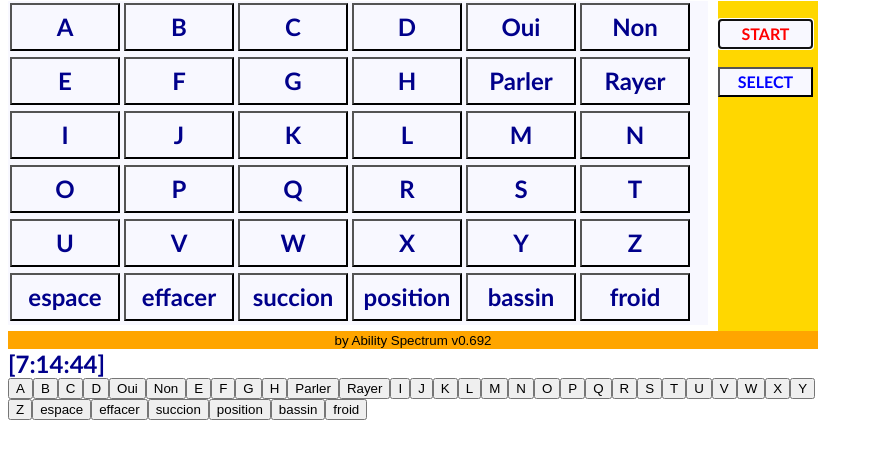
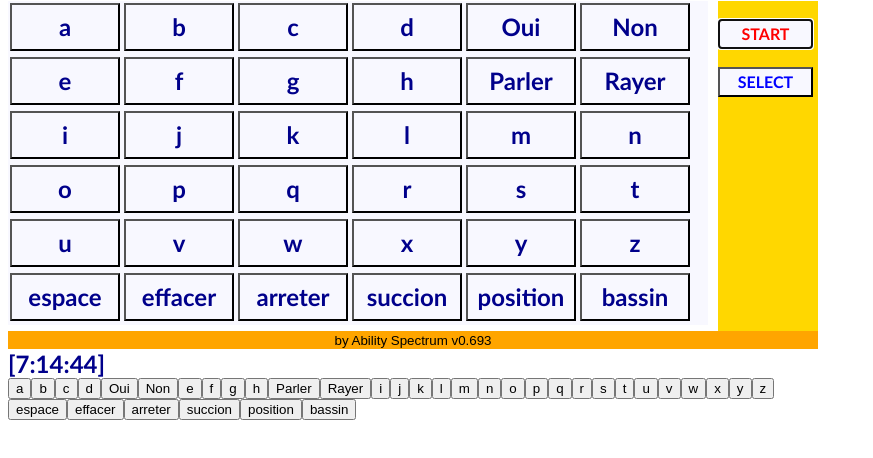
Before and after one commit to ylh888/CommBoard, a plain HTML site: page index.html in a window 1280 px wide. Shown: the part 42-500 px from the top of the page, without its empty margins (0-873 px from the left). Drawn offline with Linux system fonts and the light colour scheme.

Commit message:
v.693 lower case keyed; no speaking while scanning
- lower case board
- turn off speaking while autoscanning

```diff
--- a/commboard.js
+++ b/commboard.js
@@ -16,51 +16,48 @@ var debugMessage = "",
 // state:: 0=cycle row, 1=cycle column, 2= action on button (row,col)
 
 var buttonText=
-    [   {"t":"A", kind:"Alpha"},
-        {"t":"B", kind:"Alpha"},
-        {"t":"C", kind:"Alpha"},
-        {"t":"D", kind:"Alpha"},
+    [   {"t":"a", kind:"Alpha"},
+        {"t":"b", kind:"Alpha"},
+        {"t":"c", kind:"Alpha"},
+        {"t":"d", kind:"Alpha"},
         {"t":"Oui", kind:"SayIt"},
         {"t":"Non", kind:"SayIt"},
 
-        {"t":"E", kind:"Alpha"},
-        {"t":"F", kind:"Alpha"},
-        {"t":"G", kind:"Alpha"},
-        {"t":"H", kind:"Alpha"},
+        {"t":"e", kind:"Alpha"},
+        {"t":"f", kind:"Alpha"},
+        {"t":"g", kind:"Alpha"},
+        {"t":"h", kind:"Alpha"},
         {"t":"Parler", kind:"SayAll"},
         {"t":"Rayer", kind:"Erase"},
 
 
-        {"t":"I", kind:"Alpha"},
-        {"t":"J", kind:"Alpha"},
-        {"t":"K", kind:"Alpha"},
-        {"t":"L", kind:"Alpha"},
-        {"t":"M", kind:"Alpha"},
-        {"t":"N", kind:"Alpha"},
+        {"t":"i", kind:"Alpha"},
+        {"t":"j", kind:"Alpha"},
+        {"t":"k", kind:"Alpha"},
+        {"t":"l", kind:"Alpha"},
+        {"t":"m", kind:"Alpha"},
+        {"t":"n", kind:"Alpha"},
 
-        {"t":"O", kind:"Alpha"},
-        {"t":"P", kind:"Alpha"},
-        {"t":"Q", kind:"Alpha"},
-        {"t":"R", kind:"Alpha"},
-        {"t":"S", kind:"Alpha"},
-        {"t":"T", kind:"Alpha"},
+        {"t":"o", kind:"Alpha"},
+        {"t":"p", kind:"Alpha"},
+        {"t":"q", kind:"Alpha"},
+        {"t":"r", kind:"Alpha"},
+        {"t":"s", kind:"Alpha"},
+        {"t":"t", kind:"Alpha"},
 
-        {"t":"U", kind:"Alpha"},
-        {"t":"V", kind:"Alpha"},
-        {"t":"W", kind:"Alpha"},
-        {"t":"X", kind:"Alpha"},
-        {"t":"Y", kind:"Alpha"},
-        {"t":"Z", kind:"Alpha"},
+        {"t":"u", kind:"Alpha"},
+        {"t":"v", kind:"Alpha"},
+        {"t":"w", kind:"Alpha"},
+        {"t":"x", kind:"Alpha"},
+        {"t":"y", kind:"Alpha"},
+        {"t":"z", kind:"Alpha"},
 
         {"t":"espace", kind:"Subs", substitute:" "},
-
         {"t":"effacer", kind:"Delete"},
+        {"t":"arreter", kind:"SayIt"},
         {"t":"succion", kind:"SayIt"},
         {"t":"position", kind:"SayIt"},
         {"t":"bassin", kind:"SayIt"},
-        {"t":"froid", kind:"SayIt"},
-
-
     ];
 
 
@@ -165,7 +162,12 @@ function selected() {
     stateChanged();
 }
 function buttonClicked(i) {
-   if (pauseState) return;
+   if (pauseState) {
+       if( buttonText[highlightButton].kind == "SayIt" ) {
+           pauseIt();
+       }
+    return;
+   }
    selectPressed=1;
    stateChanged();
 
@@ -173,7 +175,6 @@ function buttonClicked(i) {
 
 function doButton(i) {
     debugMessage = "do " + i + " ";
-
 
     switch (buttonText[i].kind ) {
         case "Alpha":
@@ -223,41 +224,6 @@ function testMe() {
     debugMessage = "clicked " + (inc);
 }
 
-/*function setRowTabbing(){
-     return;
-    for (var i=0; i<nRows; i++) {
-        document.getElementById("row" + i).setAttribute("tabindex",i+1);
-    }
-    //debugMessage += "row tabbing";
-}
-
-function UnsetRowTabbing(){
-    return;
-    for(var i=0; i<nRows; i++){
-        document.getElementById("row" + i).setAttribute("tabindex","");
-    }
-    //debugMessage += "unset row tabbing"
-}
-
-function setButtonTabbing(row){
-    return;
-    for(var i=0; i<nCols; i++) {
-        document.getElementById("btn" + (i + row*nCols)).setAttribute("tabindex",i+1);
-    }
-    //debugMessage += "button tabbing";
-}
-
- function UnsetButtonTabbing(row) {
- return;
- //if (document.getElementById("btn" + row*nCols).tabindex==1) {
- for(var i=0; i<nCols; i++) {
- document.getElementById("btn" + (i + row*nCols)).setAttribute("tabindex","");
- }
- //debugMessage += "unset button tabbing";
- //}
- }
-*/
-
 function stateChanged()
 {
     // select pressed  - state transition
@@ -265,9 +231,6 @@ function stateChanged()
     if(state==0) {
         selectedRow = highlightRow;
         setRowButtons(selectedRow, "Off");
-
-        //UnsetRowTabbing();
-        //setButtonTabbing(selectedRow);
 
         highlightButton=selectedRow*nCols;
 
@@ -282,8 +245,6 @@ function stateChanged()
         setRow(selectedRow, "Off");
 
         setButton(highlightButton,'Off');
-        //UnsetButtonTabbing(selectedRow);
-        //setRowTabbing();
 
         if(buttonText[highlightButton].kind != "SayAll") {
             playmp3(highlightButton);
@@ -291,8 +252,12 @@ function stateChanged()
 
         doButton(highlightButton);
 
+        if(buttonText[highlightButton].kind == 'SayIt') {
+            pauseIt();
+        }
+
         state=0;
-        setTimeout(function() { selectPressed=0; }, 1000);
+        setTimeout(function() { selectPressed=0; }, 2200);
 
     } else if(state==2){
         // state=0;
@@ -320,37 +285,36 @@ function setButton(r,OnOff)  {
     document.getElementById("btn" + r).setAttribute("class","btn"+OnOff);
 }
 
-function altState() {
+function checkState() {
     //debugMessage +=" altS" + state + " sp?" + selectPressed;
 
     if( pauseState ){   // paused
-        setTimeout( function(){altState()}, 1000);
+        setTimeout( function(){checkState()}, 300);
     } else {
         if( selectPressed==0 ) {  // no key activity - steady state
             if(state==0) {
                 //alert("state 0 and no press")
                 setRow(highlightRow, "Off");
                 highlightRow=(++highlightRow)%nRows;
-                playmp3( highlightRow*nCols);
+                //playmp3( highlightRow*nCols);
                 setRow(highlightRow, "On");
-                //document.getElementById("row"+highlightRow).focus();
                 document.getElementById("btn"+(highlightRow*nCols)).focus();
-                //setTimeout( function(){altState()}, 1000);
+                //setTimeout( function(){checkState()}, 1000);
             }
             else if(state==1) {
                 setButton(highlightButton,'Off');
                 highlightButton=(++highlightButton)%nCols + selectedRow*nCols;
-                playmp3(highlightButton);
+                //playmp3(highlightButton);
                 document.getElementById("btn"+highlightButton).focus();
                 setButton(highlightButton,'On');
-               // setTimeout( function(){altState()}, 1000);
+               // setTimeout( function(){checkState()}, 1000);
             } else if(state==2){
-                //setTimeout( function(){altState()}, 200);
+                //setTimeout( function(){checkState()}, 200);
             }
         } else {  // under state pressed
         }
 
-        setTimeout( function(){altState()}, 2200);
+        setTimeout( function(){checkState()}, 2200);
     }
 
 }
@@ -390,7 +354,7 @@ function getStarted() {
 
     doVideoSetUp();
 
-    altState(); // kick it off!!
+    checkState(); // kick it off!!
     document.getElementById("pauseButton").focus();
     document.getElementById("pauseButton").select();
 }
@@ -407,8 +371,10 @@ function myDelay (del) {
 function tmpplaymp3(i) {
       playmp3(i);
       // simulatedClick(document.getElementById("tmpB"+i),"click");
-      if( i<nCols*nRows) document.getElementById("tmpB"+(i+1)).focus();
-
+      if( i<nCols*nRows-1)
+          document.getElementById("tmpB"+(i+1)).focus();
+      else
+          document.getElementById("pauseButton").focus();
 }
 
 function doVideoSetUp(){
@@ -420,6 +386,7 @@ function doVideoSetUp(){
             " ></input>";
     }
     document.getElementById("videoSetUp").innerHTML=t;
+
 /*
     for (var i=0; i<nRows*nCols; i++) {
         (function () {
--- a/index.html
+++ b/index.html
@@ -35,7 +35,7 @@
     </div>
 
     <div id="footer" tabindex="-1" style="background-color:#FFA500;clear:both;text-align:center;s">
-        <small tabindex="-1">by Ability Spectrum v0.692</small>
+        <small tabindex="-1">by Ability Spectrum v0.693</small>
     </div>
     <div id="clientTxt" tabindex="-1" >clientTxt </div>
     <div id="debug" tabindex="-1"><small>[Debug]</small>    </div>
```
